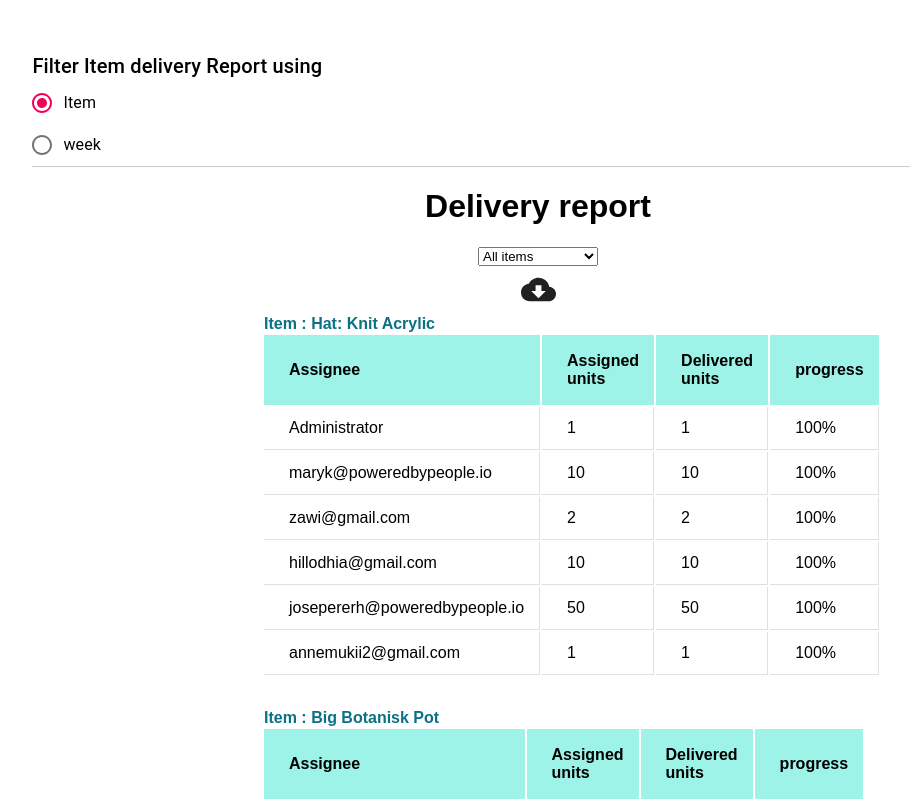
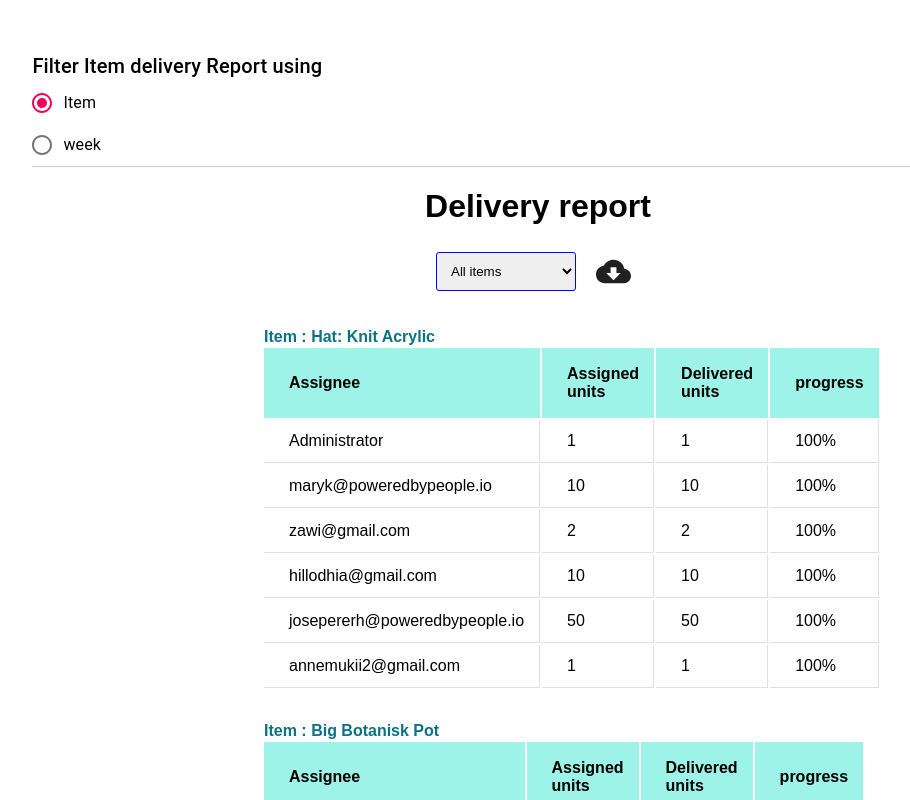
Before and after one commit to amwaleh/Datareport_sample, a React (Create React App) app: page / in a window 1280 px wide. Shown: the top 800 px of the page, without its empty margins (102-1012 px from the left). Built offline with nearby package versions, Linux system fonts and the light colour scheme.

Commit message:
place icon  aligned

```diff
--- a/src/App.js
+++ b/src/App.js
@@ -286,7 +286,7 @@ function App() {
       <h1> Delivery report </h1>
 
       <div className="container col-12 row mt-5 mb-5">
-        <div className="col-4">
+        <div className="date-section">
           <select
             name="cars"
             id="cars"
@@ -294,21 +294,13 @@ function App() {
             onChange={handleItemsChange}
           >
             <option value={undefined}>All items </option>
-            {allKeys.map((k) => (
-              <option value={k}>{k}</option>
-            ))}
+            {allKeys.map((k) => (<option value={k}>{k}</option>))}
           </select>
-        </div>
-      </div>
-      <div className="row col-12 justify-content-end">
-        <div className="col-6"> </div>
-
-        <div className="col-1 ">
           <Button onClick={() => DownloadAction("download")}>
-            {" "}
-            <CloudDownloadIcon fontSize="large" />{" "}
+            <CloudDownloadIcon fontSize="large" />
           </Button>
         </div>
+
       </div>
       <div id="download">
         {res1}
--- a/src/DateReport.jsx
+++ b/src/DateReport.jsx
@@ -1,6 +1,8 @@
 import React from "react";
 import "./styles.css";
 import times from "lodash/times";
+import DownloadAction from "./DownloadAction";
+import { Button } from "@material-ui/core";
 import { DateRangePicker } from "materialui-daterange-picker";
 import { makeStyles } from "@material-ui/core/styles";
 import Radio from "@material-ui/core/Radio";
@@ -9,7 +11,7 @@ import { Dialog } from "@material-ui/core";
 import RadioGroup from "@material-ui/core/RadioGroup";
 import FormControlLabel from "@material-ui/core/FormControlLabel";
 import CloudDownloadIcon from "@material-ui/icons/CloudDownload";
-import data2 from './dateData.json'
+import data2 from "./dateData.json";
 
 const dateFilter = (start_date, end_date) => {
   return data2.filter((x) => {
@@ -66,20 +68,31 @@ export default function App() {
         </div>
         <div className="col-4">
           <select name="year" id="year" onChange={handleYearChange}>
-            <option value={2020}> { year || 'Type by year'} </option>
+            <option value={2020}> {year || "Type by year"} </option>
             <option value={2018}> 2018 </option>
             <option value={2019}> 2019 </option>
             <option value={2020}> 2020 </option>
           </select>
         </div>
+        <Button onClick={() => DownloadAction("download")}>
+          {" "}
+          <CloudDownloadIcon fontSize="large" />{" "}
+        </Button>
       </div>
       {Object.keys(total_prod).length ? (
-        <table className="table_main" width="100%">
-          <caption> <Typography >Viewing data for week {Number(week)+1} : year {year} </Typography></caption>
+        <table id="download" className="table_main " width="100%">
+          <caption>
+            {" "}
+            <Typography>
+              Viewing data for week {Number(week) + 1} : year {year}{" "}
+            </Typography>
+          </caption>
           {Object.keys(total_prod).map((x) => {
             return (
               <>
-                <tr><th colspan="2"> {x} </th></tr>
+                <tr>
+                  <th colspan="2"> {x} </th>
+                </tr>
                 <tr>
                   <td>Assigned </td>
                   <td>{total_prod[x].assigned}</td>
--- a/src/Home.js
+++ b/src/Home.js
@@ -1,4 +1,5 @@
 import React from "react";
+import "./styles.css";
 import App from "./App";
 import DateReport from './DateReport'
 import Radio from '@material-ui/core/Radio';
@@ -7,9 +8,6 @@ import FormControlLabel from '@material-ui/core/FormControlLabel';
 import FormControl from '@material-ui/core/FormControl';
 import Container from '@material-ui/core/Container';
 import Typography from '@material-ui/core/Typography';
-
-import "./styles.css";
-
 export default function Home() {
   const [view, setView] = React.useState('item');
 
```
